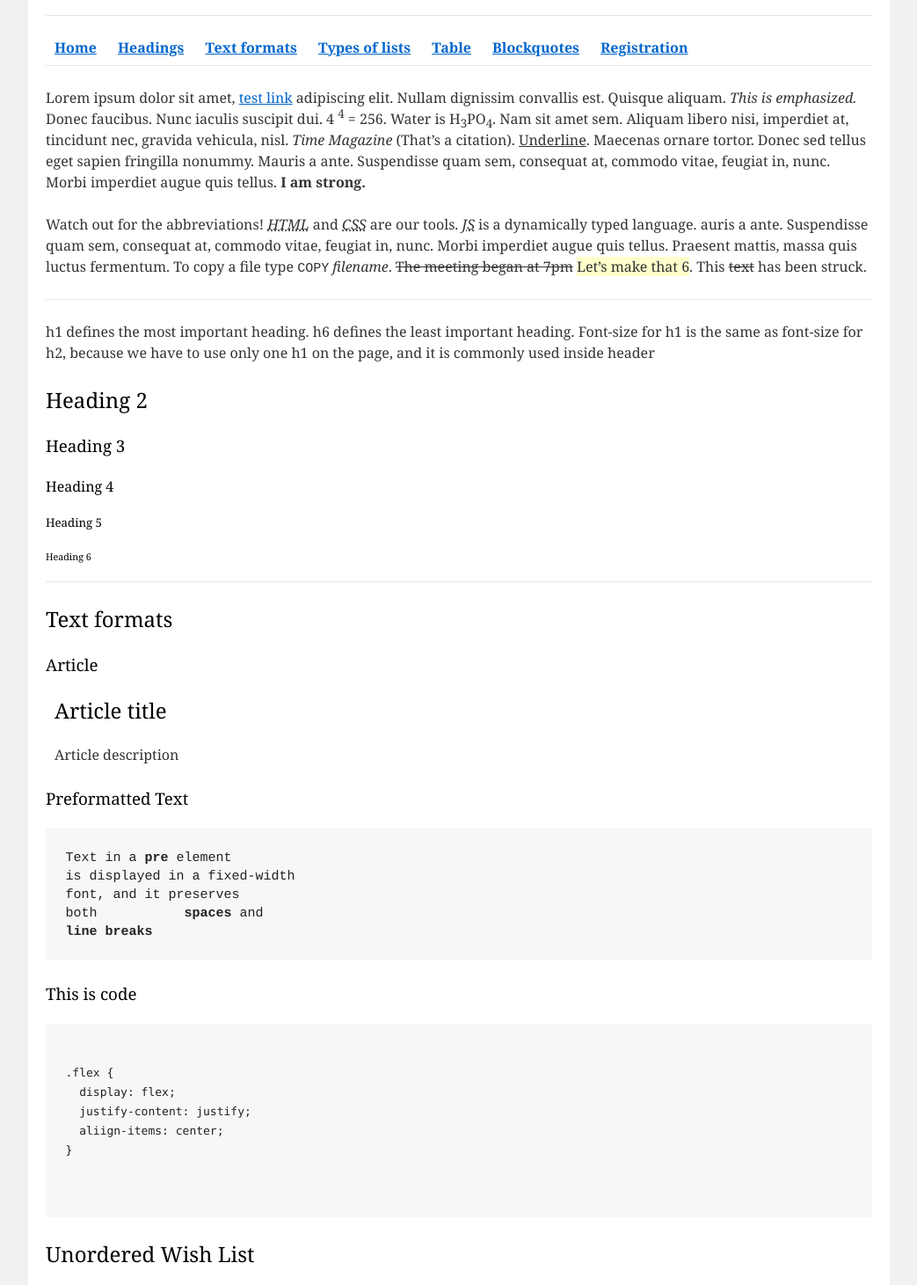
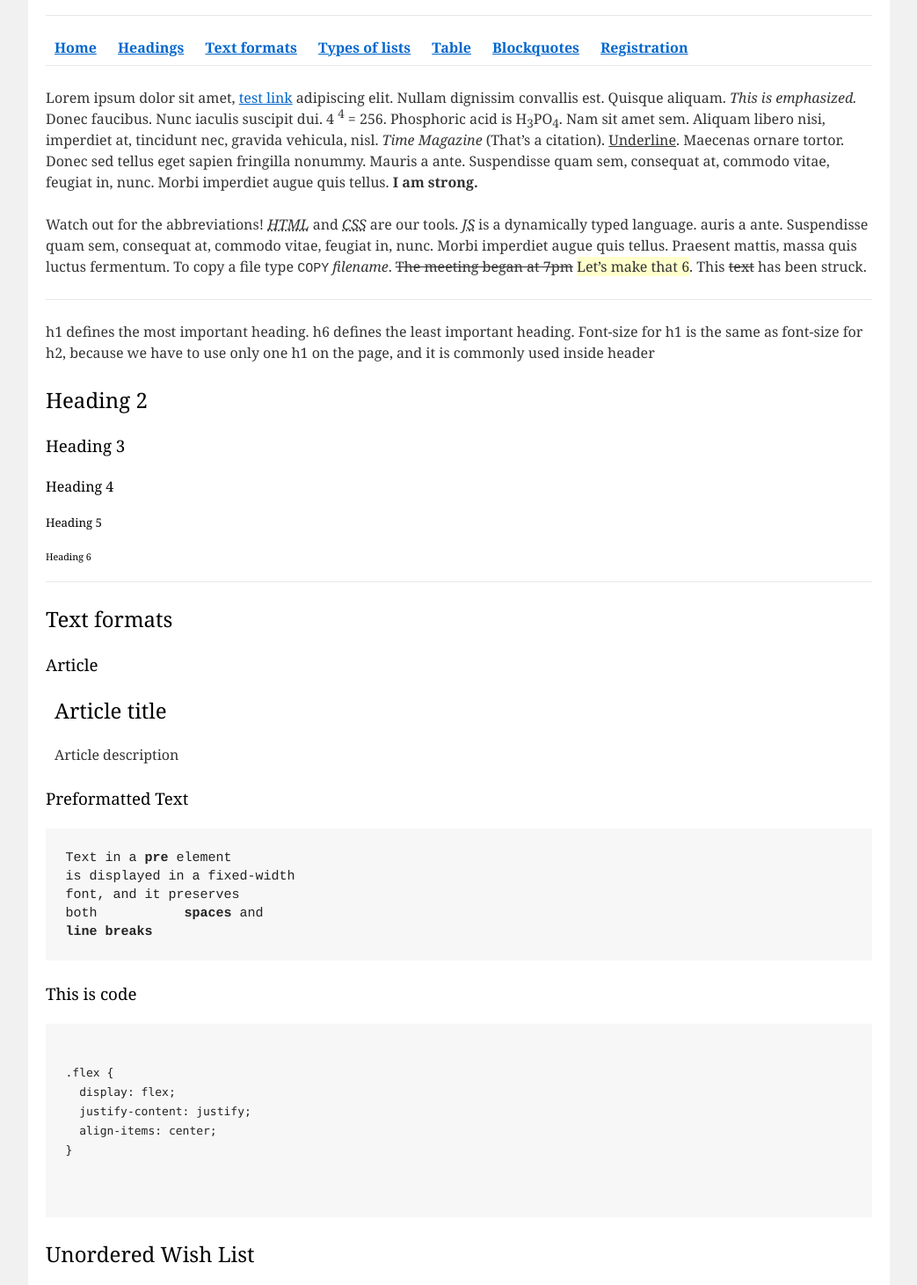
Before and after one commit to VolodymyrKalakura/FL-12, a plain HTML site: page FL12_HW1/homework/index.html in a window 1280 px wide. Shown: the part 204-1665 px from the top of the page at 88% size, without its empty margins (118-1161 px from the left). Drawn offline with Linux system fonts and the light colour scheme.

Commit message:
[fix]: change some content text

```diff
--- a/FL12_HW1/homework/index.html
+++ b/FL12_HW1/homework/index.html
@@ -29,7 +29,7 @@
           </header>
           <section id="home">
             <p>Lorem ipsum dolor sit amet, <a href="#">test link</a> adipiscing elit. Nullam dignissim convallis est. Quisque aliquam.
-             <em>This is emphasized.</em> Donec faucibus. Nunc iaculis suscipit dui. 4 <sup>4</sup> = 256. Water is H<sub>3</sub>PO<sub>4</sub>. Nam sit amet sem.
+             <em>This is emphasized.</em> Donec faucibus. Nunc iaculis suscipit dui. 4 <sup>4</sup> = 256. Phosphoric acid is H<sub>3</sub>PO<sub>4</sub>. Nam sit amet sem.
              Aliquam libero nisi, imperdiet at, tincidunt nec, gravida vehicula, nisl. <cite>Time Magazine</cite> (That’s a citation).
              <u>Underline</u>. Maecenas ornare tortor. Donec sed tellus eget sapien fringilla nonummy.
              Mauris a ante. Suspendisse quam sem, consequat at, commodo vitae, feugiat in, nunc.
@@ -68,7 +68,7 @@ both           <b>spaces</b> and
 .flex {
   display: flex;
   justify-content: justify;
-  aliign-items: center;
+  align-items: center;
 }
                 </code>
               </pre>
```
